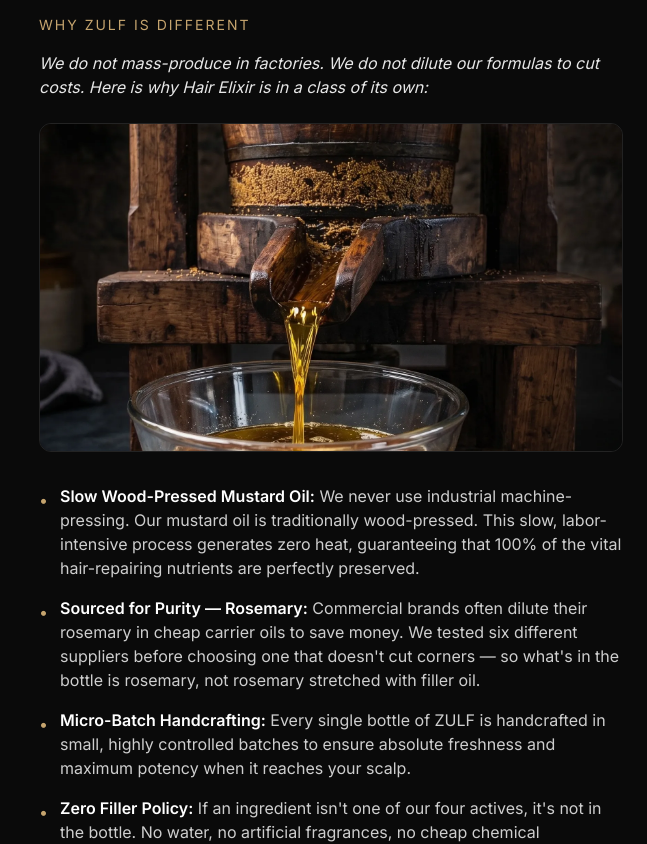
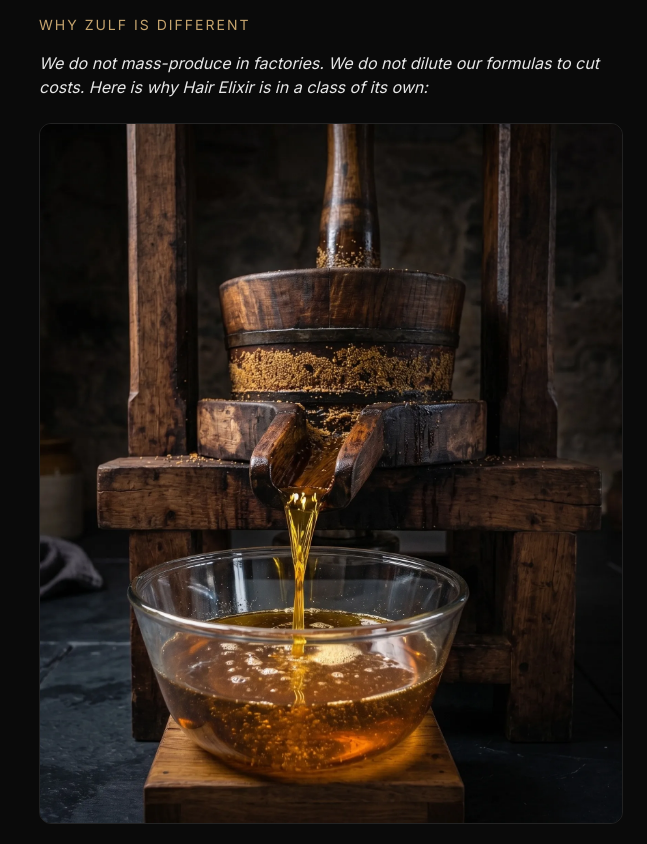
Before and after one commit to tehreemejaz382/zulf-website, a Next.js app: page /product in a window 1280 px wide. Shown: the part 2280-3124 px from the top of the page, without its empty margins (633-1280 px from the left). Built offline with nearby package versions, Linux system fonts and the light colour scheme; no server answers.

Commit message:
Update page.tsx

```diff
--- a/app/product/page.tsx
+++ b/app/product/page.tsx
@@ -258,8 +258,8 @@ export default function ProductPage() {
               <h3 className="text-[#C5A46E] tracking-[2px] text-sm mb-4 font-sans">WHY ZULF IS DIFFERENT</h3>
               <p className="mb-4 text-white/90 italic">We do not mass-produce in factories. We do not dilute our formulas to cut costs. Here is why Hair Elixir is in a class of its own:</p>
 
-              <div className="relative w-full aspect-[16/9] mb-8 mt-6 rounded-xl overflow-hidden border border-white/10">
-                <img src="/images/product/kachi-ghani.webp" alt="Kachi Ghani Wood-Pressed Extraction" className="w-full h-full object-cover" />
+              <div className="relative w-full mb-8 mt-6 rounded-xl overflow-hidden border border-white/10">
+                <img src="/images/product/kachi-ghani.webp" alt="Kachi Ghani Wood-Pressed Extraction" className="w-full h-auto" />
               </div>
 
               <ul className="space-y-4">
```
